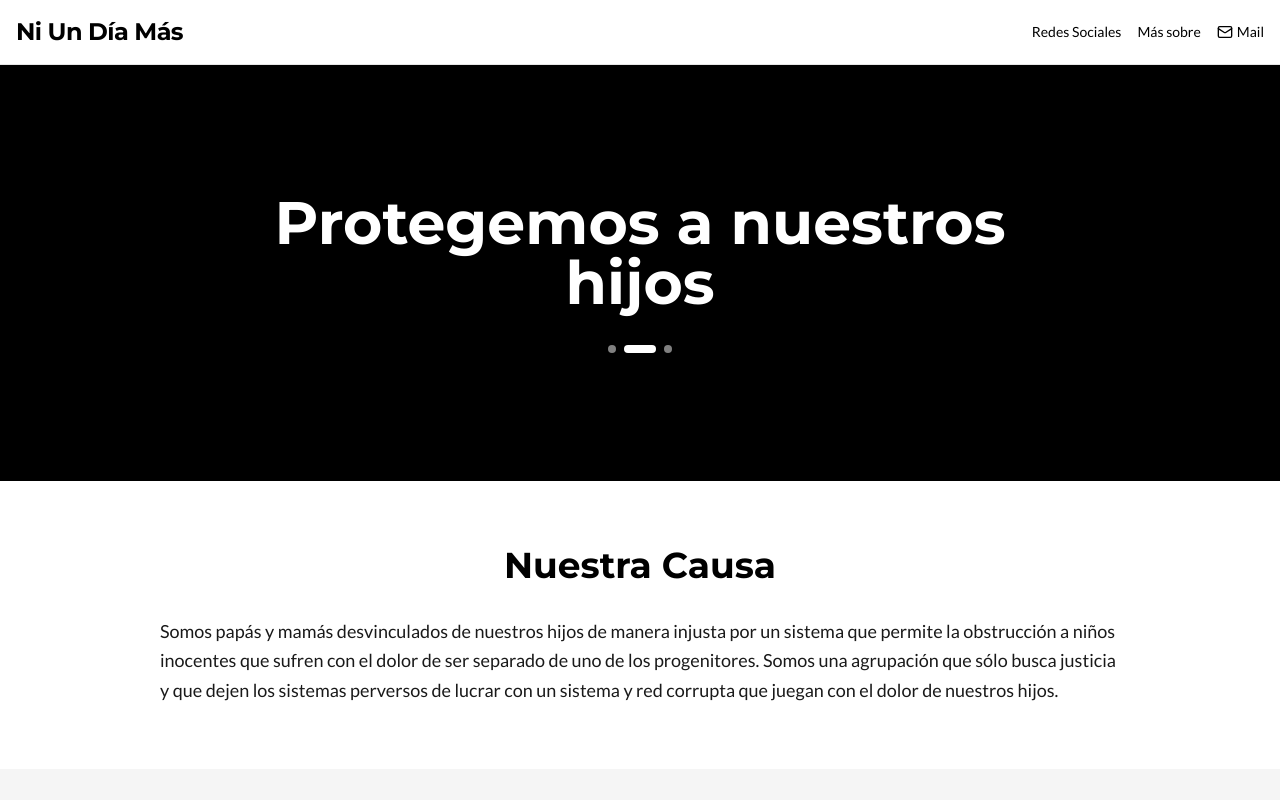
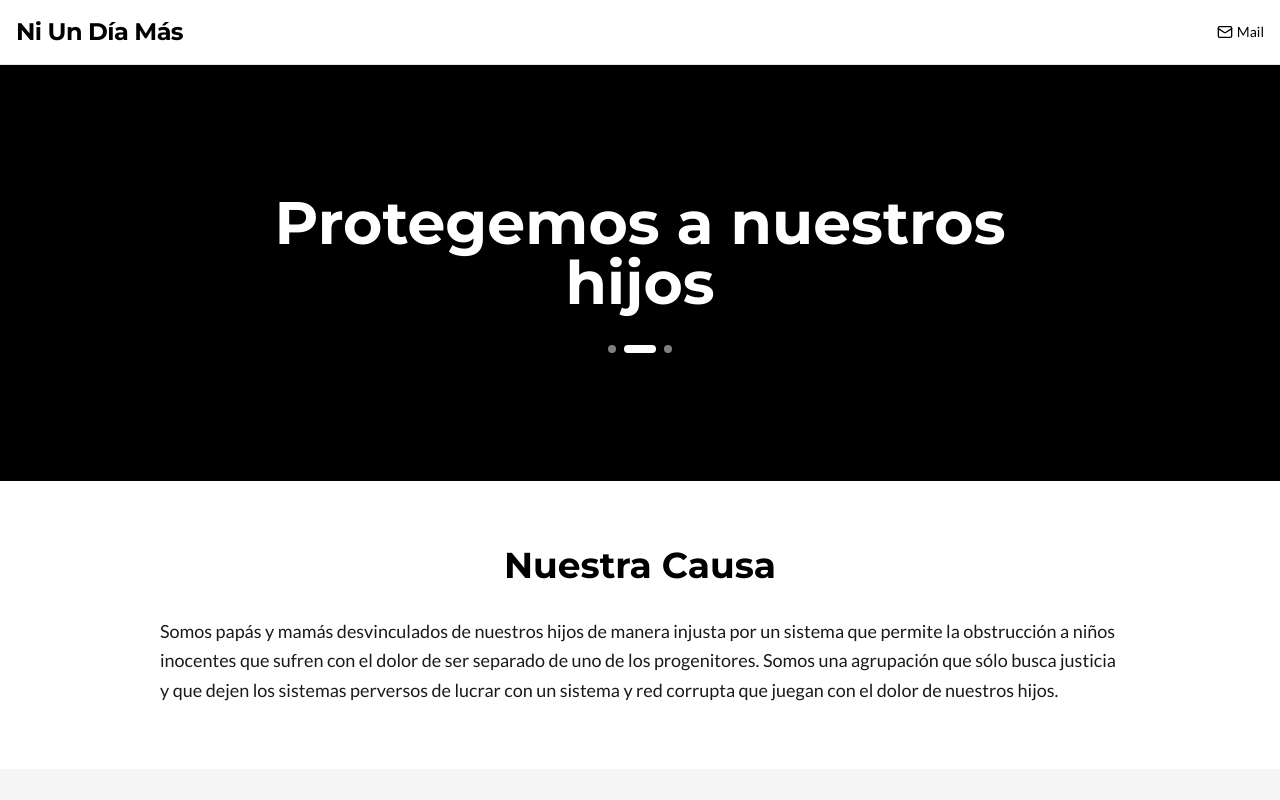
Before and after one commit to stephanoapiolaza/ni-un-diamas-landing, a React (Vite) app: page / in a window 1280 px wide. Shown: the top 800 px of the page. Built offline with nearby package versions, Linux system fonts and the light colour scheme; the HTML template or start-up script is replaced by a standard one.

Commit message:
Visual edit in Lovable

```diff
--- a/src/components/Header.tsx
+++ b/src/components/Header.tsx
@@ -9,12 +9,8 @@ const Header = () => {
 
           <div className="flex items-center gap-6">
             <nav className="hidden md:flex items-center gap-4">
-              <a href="#" className="text-sm font-medium hover:text-muted-foreground transition-colors">
-                Redes Sociales
-              </a>
-              <a href="#" className="text-sm font-medium hover:text-muted-foreground transition-colors">
-                Más sobre
-              </a>
+
+
               <a href="mailto:contacto@ni1diamas.cl" className="text-sm font-medium hover:text-muted-foreground transition-colors flex items-center gap-1">
                 <Mail className="h-4 w-4" />
                 Mail
```
